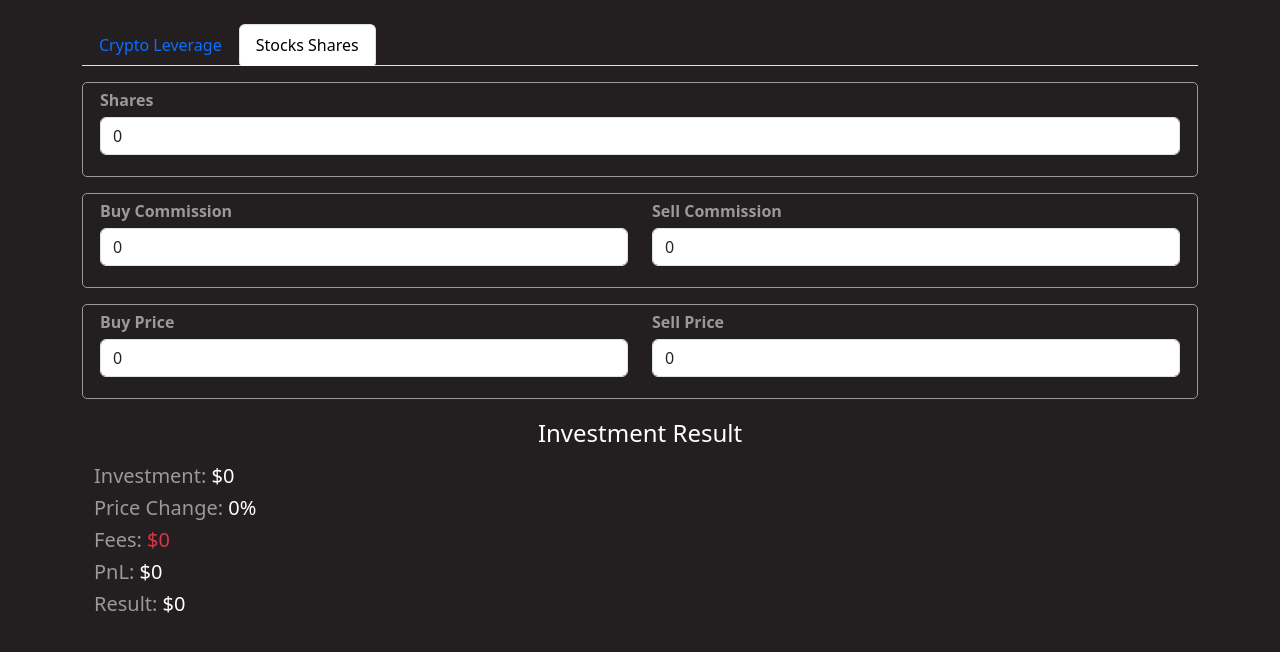
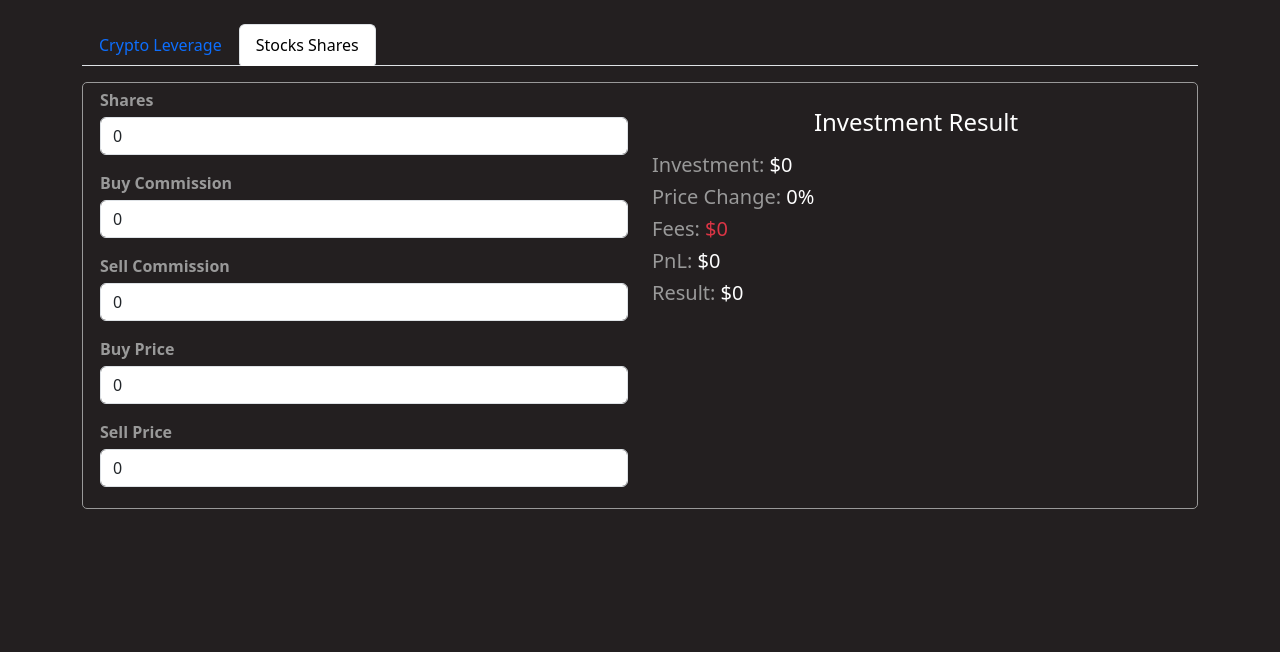
Before and after one commit to nsay/crypto-stocks-calculator, a React (Vite) app: page / in a window 1280 px wide. Shown: the top 652 px of the page. Built offline with nearby package versions, Linux system fonts and the light colour scheme.

Commit message:
stock shares seperated the sides

```diff
--- a/src/components/Stocks/Stocks.tsx
+++ b/src/components/Stocks/Stocks.tsx
@@ -52,77 +52,60 @@ const Stocks: React.FC = () => {
 
   return (
     <Container>
-        <Row className="mb-3">
-          <Col>
-            <div className="mb-3 input-section">
+      <Row>
+        {/* Left Column - Inputs */}
+        <Col md={6}>
+          <div className="mb-3">
             <label>Shares</label>
             <input
               type="number"
               value={shares}
-                  onChange={(e) => {
-                    const num = e.target.value === "" ? 0 : Number(e.target.value);
-                    setShares(num);
-                  }}
-                  className="form-control"
-                />
+              onChange={(e) => setShares(e.target.value === "" ? 0 : Number(e.target.value))}
+              className="form-control"/>
           </div>
-          </Col>
-        </Row>
-        <Row className="mb-3">
-          <Col>
-            <div className="mb-3 input-section">
+          <div className="mb-3">
             <label>Buy Commission</label>
             <input
               type="number"
               value={buyCommission}
               onChange={(e) => setBuyCommission(e.target.value === "" ? 0 : Number(e.target.value))}
-                  className="form-control"
-                />
+              className="form-control"/>
           </div>
-          </Col>
-          <Col>
-            <div className="mb-3 input-section">
+          <div className="mb-3">
             <label>Sell Commission</label>
             <input
               type="number"
               value={sellCommission}
               onChange={(e) => setSellCommission(e.target.value === "" ? 0 : Number(e.target.value))}
-                  className="form-control"
-                />
+              className="form-control"/>
           </div>
-          </Col>
-        </Row>
-        <Row className="mb-3">
-          <Col>
-            <div className="mb-3 input-section">
+          <div>
+            <div className="mb-3">
               <label>Buy Price</label>
               <input
                 type="number"
                 value={buyPrice}
                 onChange={(e) => setBuyPrice(e.target.value === "" ? 0 : Number(e.target.value))}
-                  className="form-control"
-                />
+                className="form-control" />
             </div>
-          </Col>
-          <Col>
-            <div className="mb-3 input-section">
+            <div className="mb-3">
               <label>Sell Price</label>
               <input
                 type="number"
                 value={sellPrice}
                 onChange={(e) => setSellPrice(e.target.value === "" ? 0 : Number(e.target.value))}
-                  className="form-control"
-                />
+                className="form-control" />
+            </div>
           </div>
         </Col>
-        </Row>
+
+        {/* Right Column - Investment Results */}
+        <Col md={6}>
           <div className="result primary-color">
-          <h4 className="mb-3 title">
-            Investment Result
-          </h4>
+            <h4 className="mb-3 title">Investment Result</h4>
             <h5>
               <span className="secondary-color">Investment: </span>
-            <span >${totalBuyPrice}</span>
+              <span>${totalBuyPrice}</span>
             </h5>
             <h5>
               <span className="secondary-color">Price Change: </span>
@@ -147,6 +130,8 @@ const Stocks: React.FC = () => {
               </span>
             </h5>
           </div>
+        </Col>
+      </Row>
     </Container>
   );
 };
```
Lines whose indentation alone changed are shown as unchanged.
